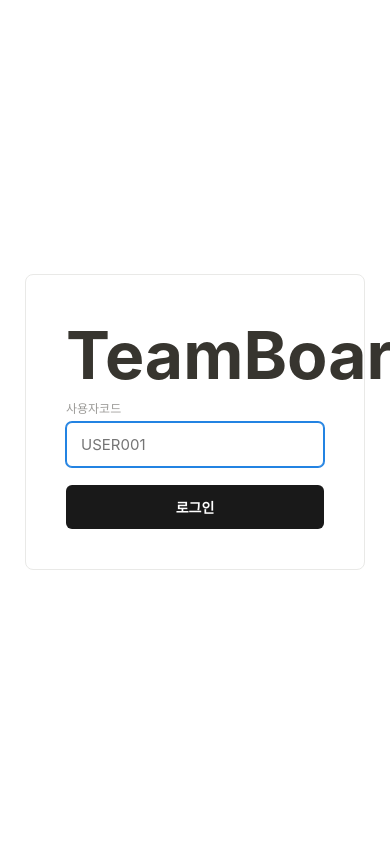
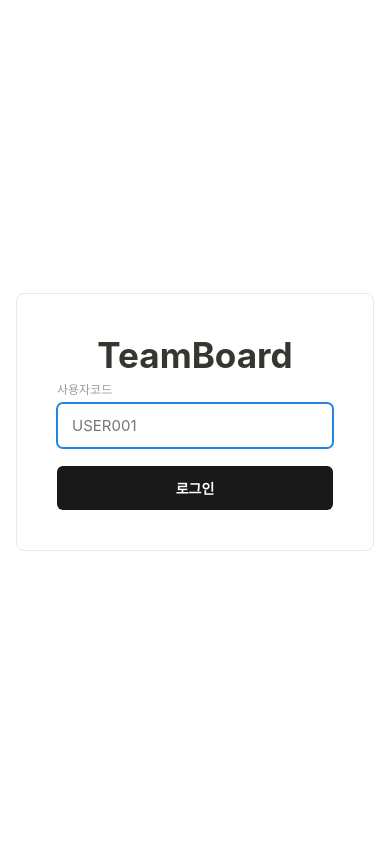
Before and after one commit to kimyeseul120-creator/20260915_TEAMSCH_G, a Flask app: page /login in a window 390 px wide; the page is wider, and only the part inside the window is pictured. Run offline with Flask 3, Linux system fonts and the light colour scheme.

Commit message:
Fix login title overflowing its card: widen card, add responsive clamp() font size and page side padding
Co-Authored-By: Claude Sonnet 5 <noreply@anthropic.com>

```diff
--- a/app/static/css/style.css
+++ b/app/static/css/style.css
@@ -183,9 +183,9 @@ textarea { resize: vertical; }
 .cal-event { background: var(--brand-soft); color: var(--brand); border-radius: 4px; padding: 1px 4px; margin-bottom: 2px; white-space: nowrap; overflow: hidden; text-overflow: ellipsis; }
 
 /* ---- 로그인 ---- */
-.login-page { display: flex; align-items: center; justify-content: center; min-height: 100vh; background: var(--bg); }
-.login-card { background: #fff; border: 1px solid var(--border); border-radius: 8px; padding: 40px; width: 340px; text-align: center; }
-.login-card h1 { margin: 0 0 4px; font-size: 66px; }
+.login-page { display: flex; align-items: center; justify-content: center; min-height: 100vh; background: var(--bg); padding-inline: 16px; }
+.login-card { background: #fff; border: 1px solid var(--border); border-radius: 8px; padding: 40px; width: 440px; max-width: 100%; text-align: center; box-sizing: border-box; }
+.login-card h1 { margin: 0 0 4px; font-size: clamp(28px, 9vw, 66px); white-space: nowrap; }
 .login-card .login-sub { color: var(--muted); font-size: 13px; margin: 0 0 24px; }
 .login-card label { display: block; text-align: left; font-size: 12px; color: var(--muted); margin-bottom: 6px; }
 .login-card input { width: 100%; padding: 12px 14px; font-size: 15px; margin-bottom: 18px; text-transform: uppercase; }
```
